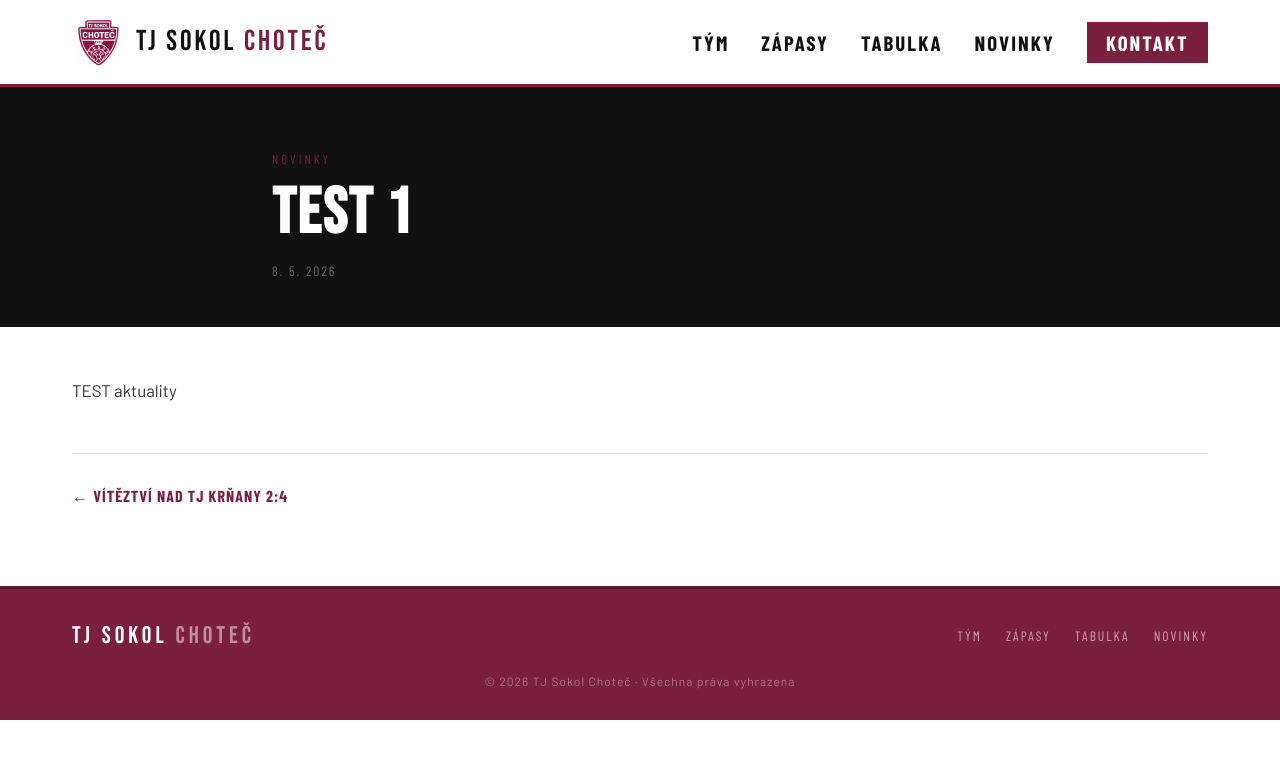
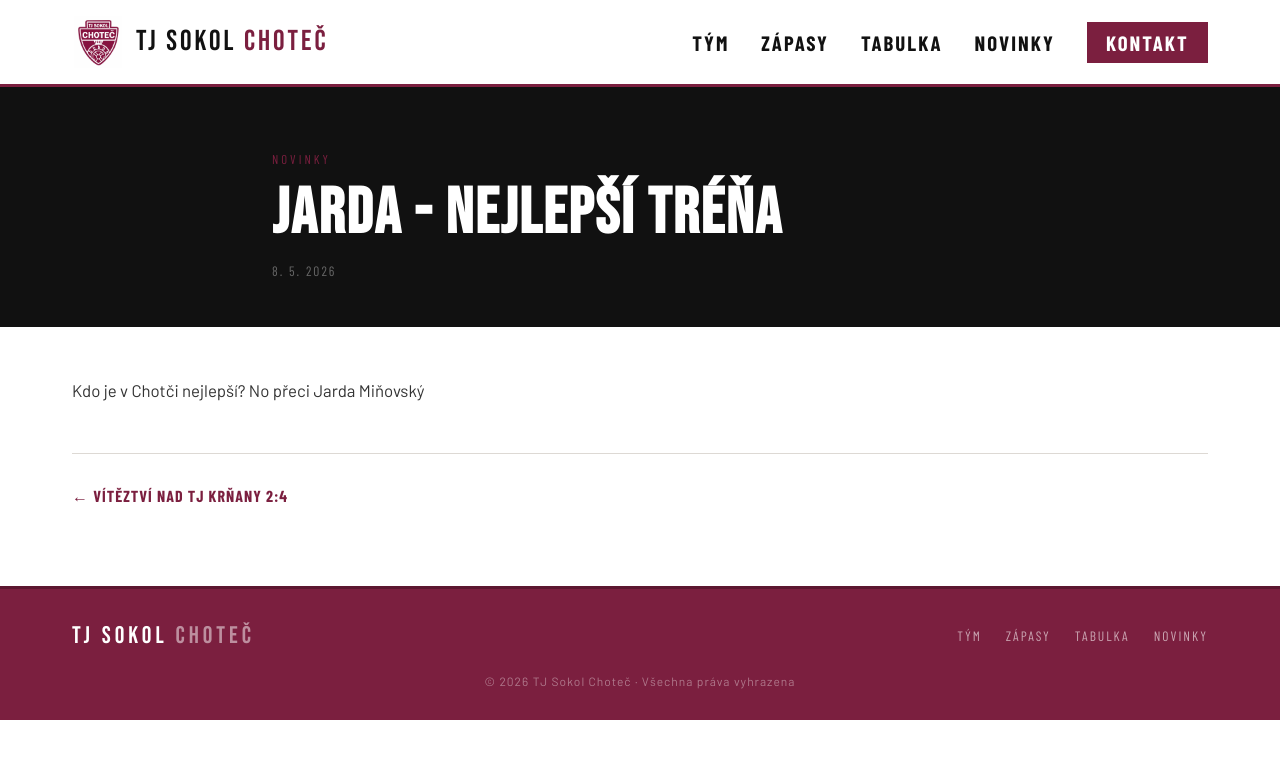
Before and after one commit to LukasKlas/tj-sokol-chotec, a Jekyll site: the page built from _posts/2026-05-07-test-1.md, in a window 1280 px wide. Shown: the top 759 px of the page. Built offline with Jekyll 4.4.1, drawn with Linux system fonts in a browser that asks for light colours.

Commit message:
Update Aktuality “2026-05-07-test-1”

```diff
--- a/_posts/2026-05-07-test-1.md
+++ b/_posts/2026-05-07-test-1.md
@@ -1,8 +1,8 @@
 ---
-title: Test 1
+title: Jarda - Nejlepší tréňa
 date: 2026-05-08T00:22:00
 image: ''
 categories: Aktuality
 ---
 
-TEST aktuality
+Kdo je v Chotči nejlepší? No přeci Jarda Miňovský
```
